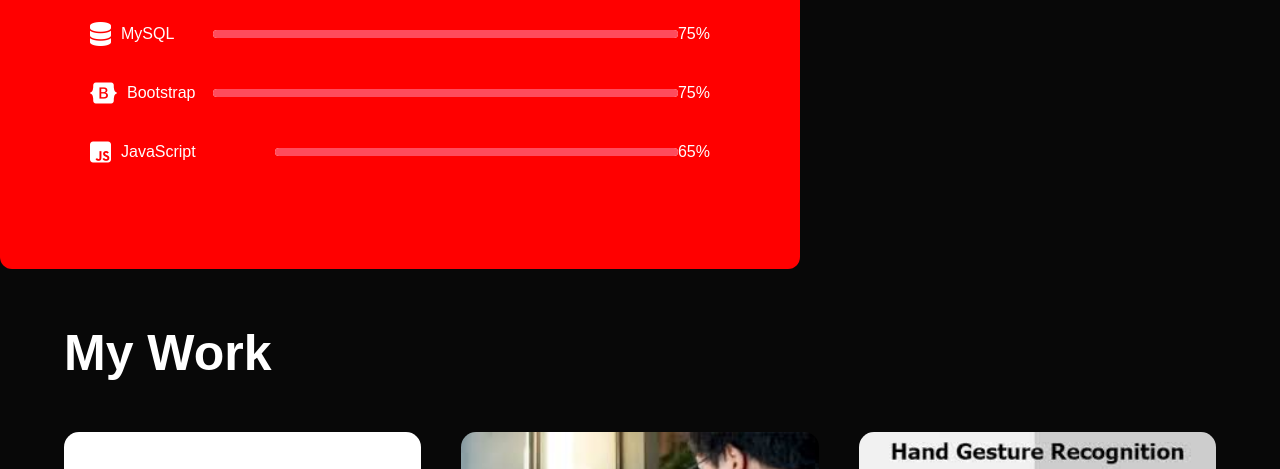
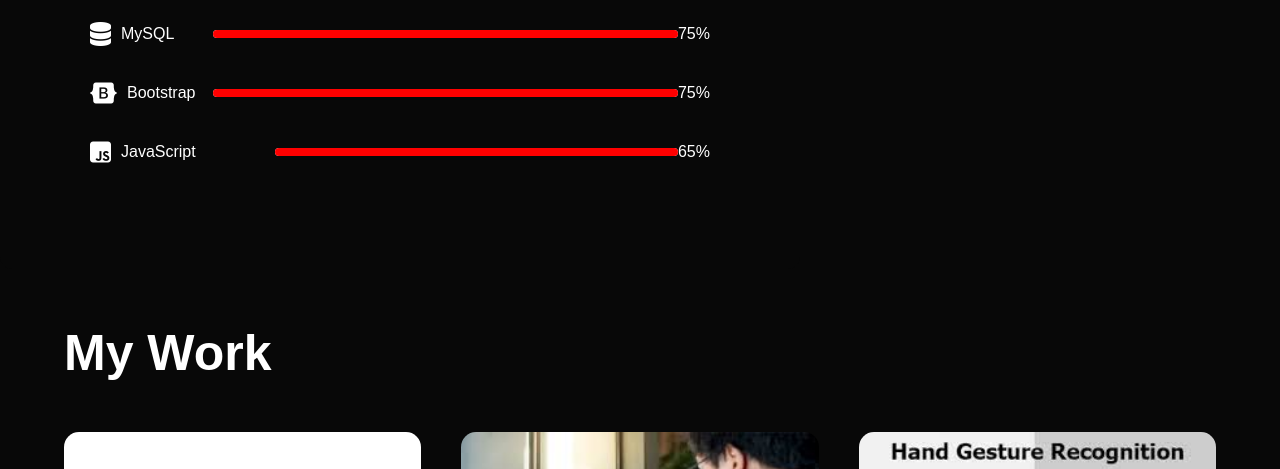
Before and after one commit to sainikhil131/porfolio, a plain HTML site: page index.html in a window 1280 px wide. Shown: the part 2156-2625 px from the top of the page. Drawn offline with Linux system fonts and the light colour scheme.

Commit message:
Update style.css

```diff
--- a/style.css
+++ b/style.css
@@ -202,10 +202,10 @@ nav ul li a:hover::after{
 
 /*--------------skills------------*/
 
-  .skills-container {
+    .skills-container {
     max-width: 800px;
     padding: 80px;
-    background: #ff0000;
+    background: #080808;
     border-radius: 12px;
 
   }
@@ -282,7 +282,7 @@ nav ul li a:hover::after{
     position: absolute;
     height: 100%;
     width: 0; /* Initial width is 0 */
-    background-color: #ff4b5c;
+    background-color: red;
     transition: width 2s ease; /* Smooth transition to target width */
     border-radius: 5px;
 }
```
